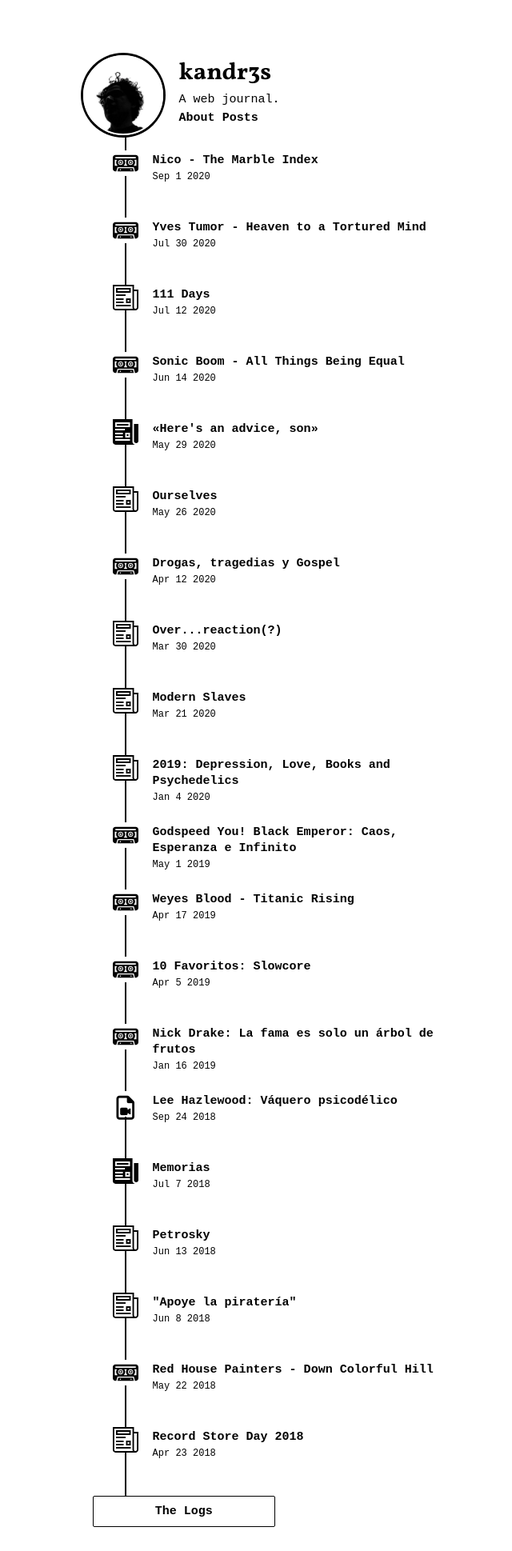
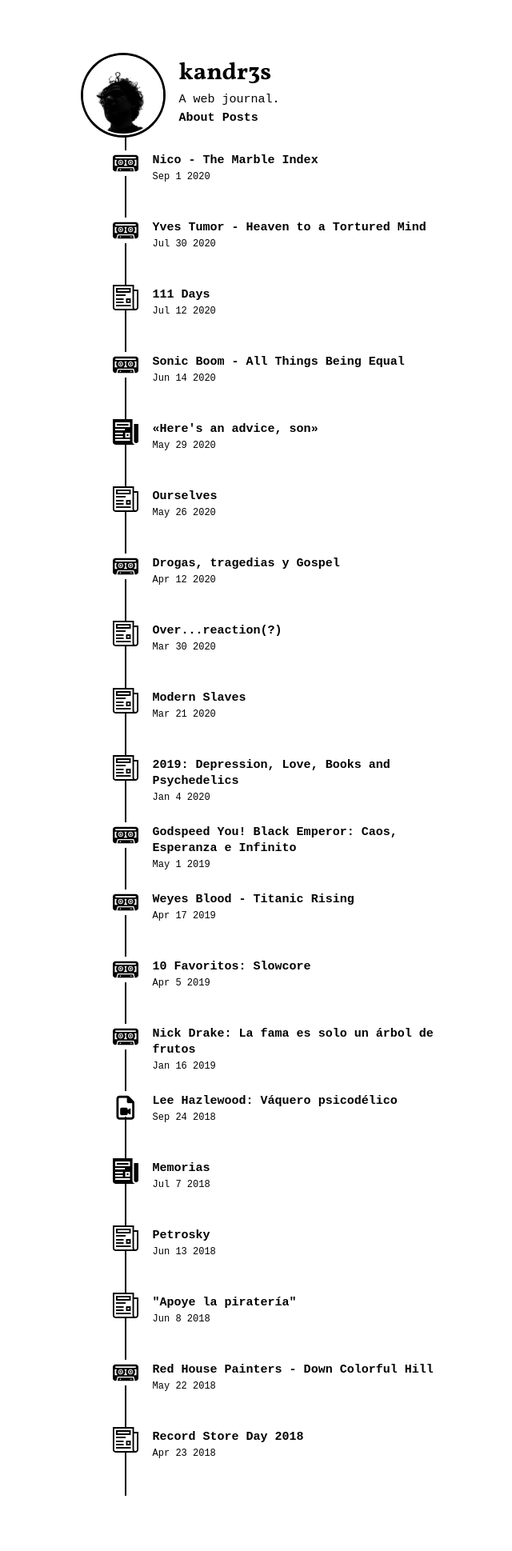
Before and after one commit to kandr3s/kandr3s.github.io, a Jekyll site: the page built from index.html, in a window 1280 px wide. Shown: the whole page at 80% size, without its empty margins (310-950 px from the left). Built offline with Jekyll 4.4.1, drawn with Linux system fonts in a browser that asks for light colours; nearby versions of some CDN libraries; after the commit the page ends 1871 px from its top, so only the background shows below that.

Commit message:
Removing "logs" link

```diff
--- a/index.html
+++ b/index.html
@@ -15,4 +15,3 @@
     </div>
     {% endfor %}
 </div>
-<a href="/logs"><button class="button" style="float: left;">The Logs</button></a>
```
